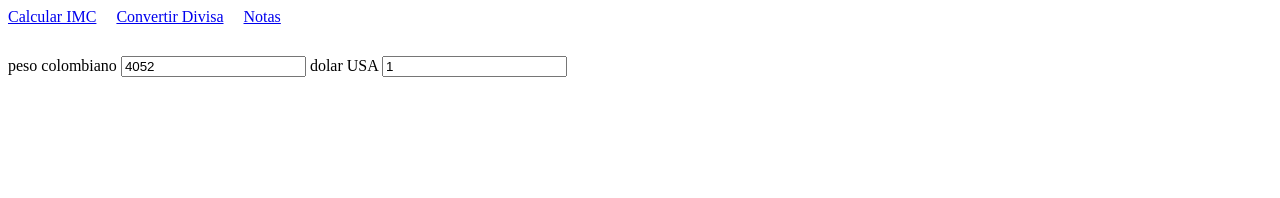
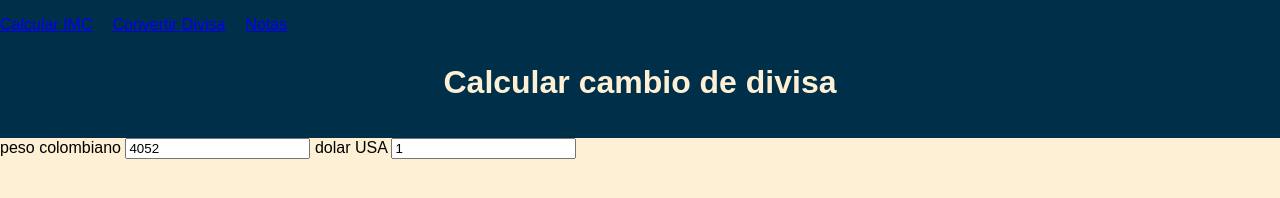
Before and after one commit to edisxon/ejercicios-edisonMadrid, a plain HTML site: page eventos/divisa.html in a window 1280 px wide. Drawn offline with Linux system fonts and the light colour scheme.

Commit message:
solo le agregué un poco del mismo estilo a las primeras 2 paginas

```diff
--- a/eventos/divisa.html
+++ b/eventos/divisa.html
@@ -4,6 +4,7 @@
     <meta charset="UTF-8">
     <meta name="viewport" content="width=device-width, initial-scale=1.0">
     <title>divisas</title>
+    <link rel="stylesheet" href="./notas.css">
 </head>
 <body>
     <header>
@@ -13,6 +14,7 @@
             <div><a href="./notas.html">Notas</a></div>
 
         </nav>
+        <h1>Calcular cambio de divisa</h1>
     </header>
     <main>
         <div>
```
Also changed, not shown: eventos/masaCorporal.html (+2 -0 lines).
